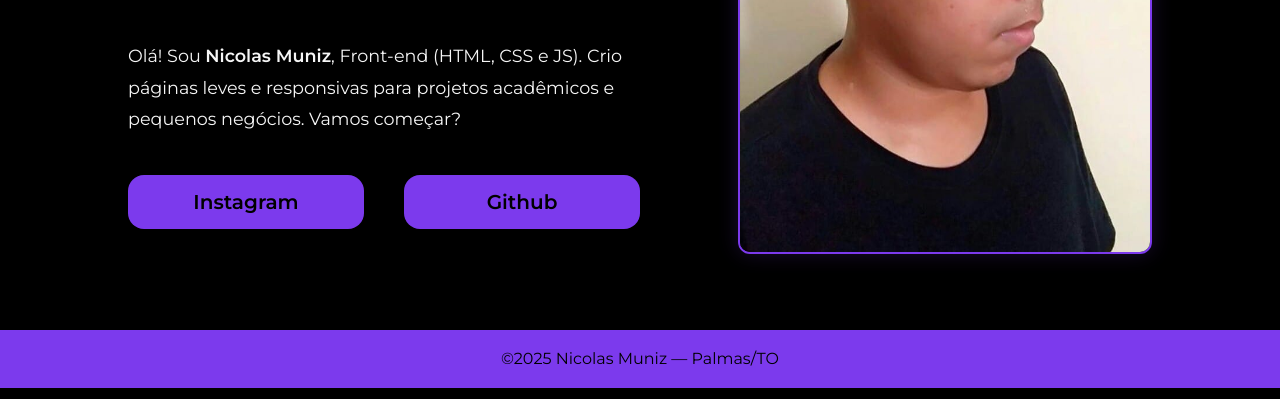
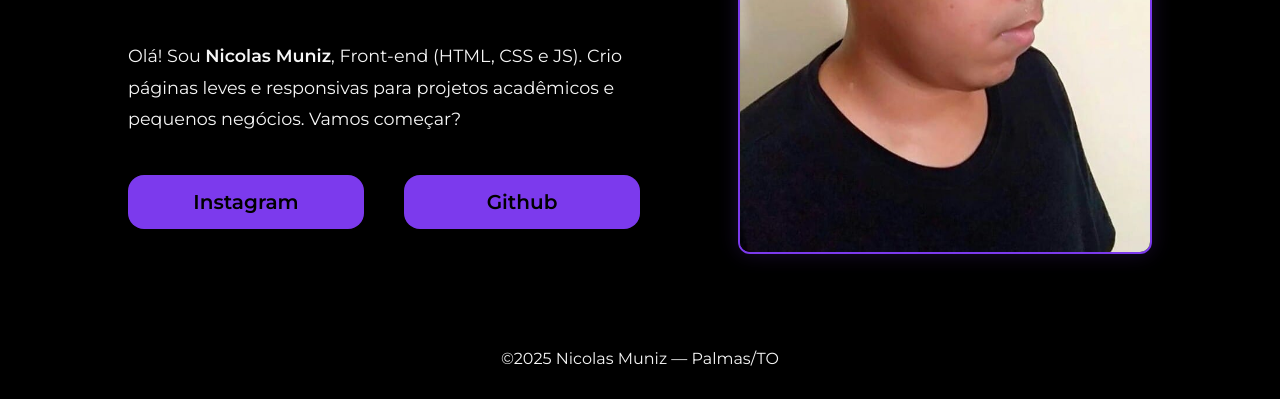
Before and after one commit to muniznicolas/MinhaPaginaPessoal, a plain HTML site: page index.html in a window 1280 px wide. Shown: the part 401-800 px from the top of the page. Drawn offline with nearby package versions, Linux system fonts and the light colour scheme.

Commit message:
Alterando cor de fundo do rodape

```diff
--- a/style.css
+++ b/style.css
@@ -187,9 +187,9 @@ header {
   justify-content: center;
   align-items: center;
   padding: 16px 8px;
-  background: var(--cor-terciaria);
-  color: var(--cor-secundaria);
-  font-family: var(--fonte-secundaria);
+  background: var(--cor-secundaria);
+  color: var(--cor-primaria);
+  font-family: var(--fonte-primaria);
   font-size: 0.9rem;
   text-align: center;
   border-top: none;
@@ -245,10 +245,3 @@ header {
   border-radius: 12px;
   box-shadow: 0 0 20px rgba(124,58,237,0.2);
 }
-
-/* Footer com fundo roxo claro */
-.rodape {
-  background: var(--cor-terciaria);
-  color: var(--cor-secundaria);
-  border-top: none;
-}
```
